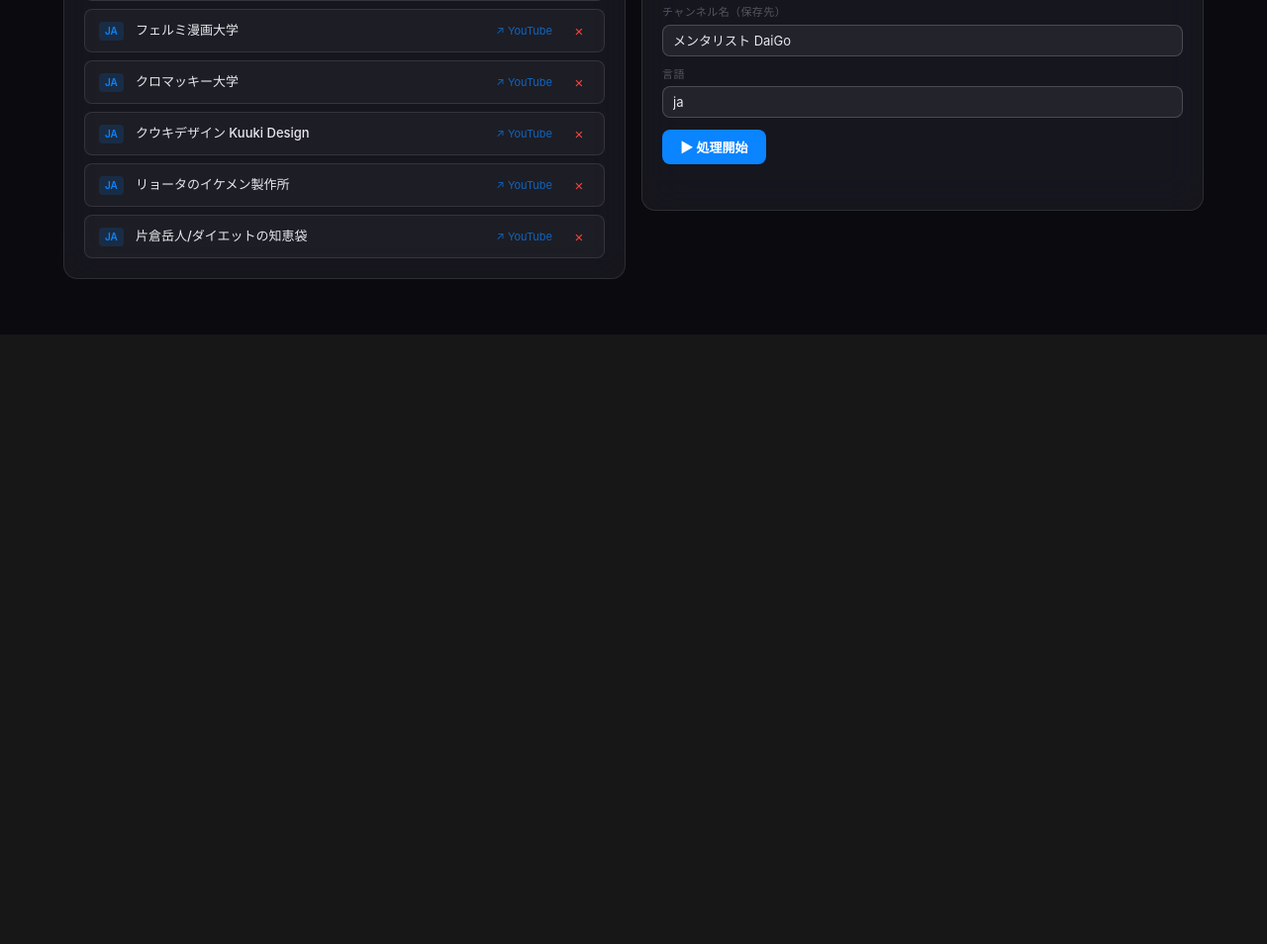
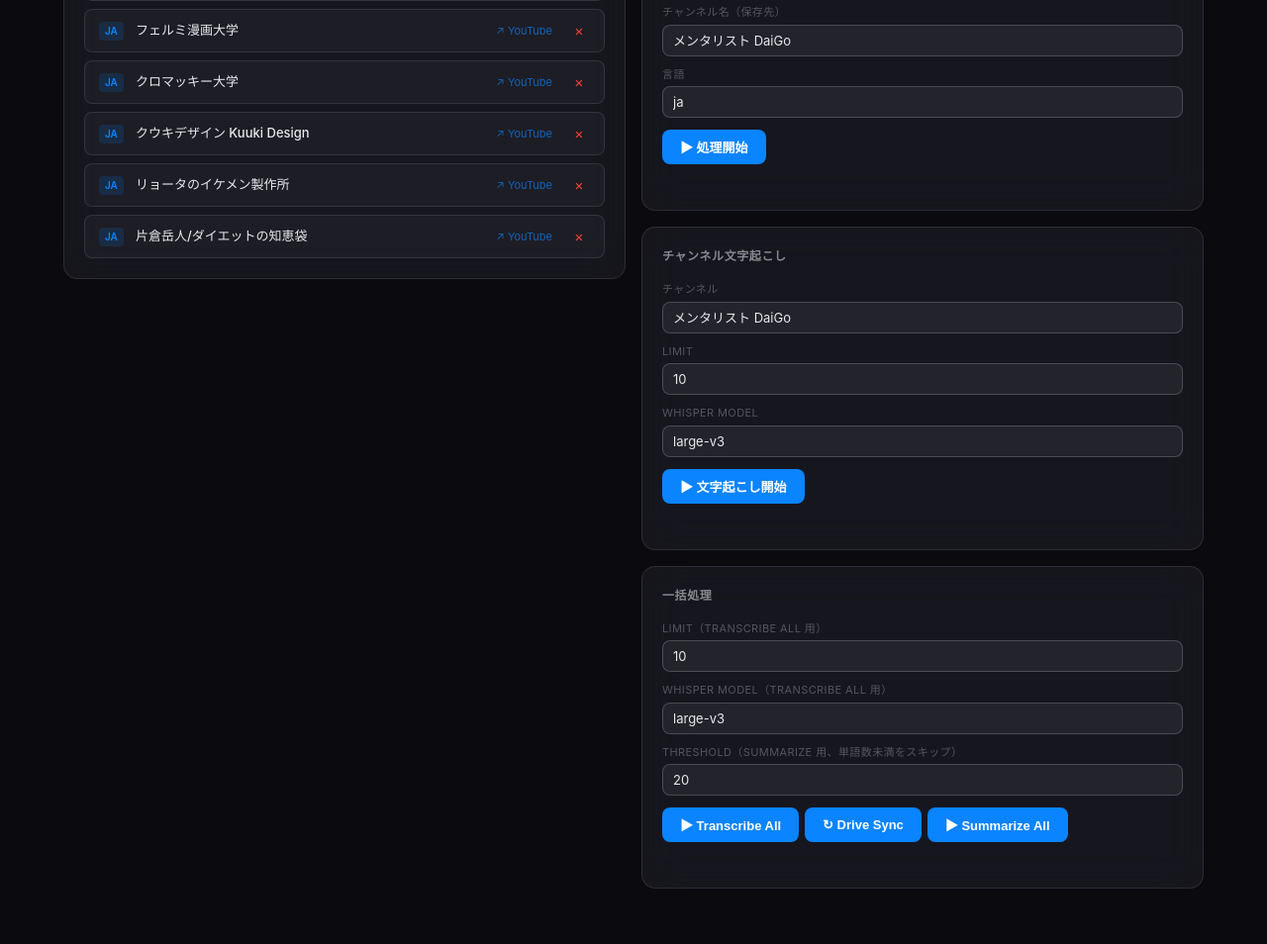
Before and after one commit to YOSHIHIDEShimoji/yt-learn, a FastAPI app: page / in a window 1280 px wide. Shown: the part 755-1709 px from the top of the page at 99% size. Before the commit the page ends 1093 px from the top, so only its background shows below. Run offline with FastAPI, Linux system fonts and the light colour scheme.

Commit message:
feat: HOME タブに全 CLI コマンドパネルを追加
transcribe.py channel/all/sync と summarize.py all を
HOME タブから直接実行可能に。各コマンドは logs/ 以下にログ出力。

- チャンネル文字起こし: チャンネル選択 + limit/model オプション
- 一括処理: Transcribe All / Drive Sync / Summarize All ボタン
- stopRun の confirm() を showConfirm に統一
- _updateChannelSelect が #tr-channel も同期更新するよう変更

```diff
--- a/portal/main.py
+++ b/portal/main.py
@@ -536,3 +536,82 @@ async def process_url(body: ProcessUrlBody):
         return JSONResponse({"error": "URL は必須です"}, status_code=400)
     asyncio.ensure_future(_bg_process_urls(urls, body.channel or "misc", body.lang or "ja"))
     return JSONResponse({"ok": True, "message": f"{len(urls)} 件の処理を開始しました", "count": len(urls)})
+
+
+# ── Phase 2: その他 CLI コマンド ──────────────────────────────────
+
+async def _bg_run_script(args: list[str], log_subdir: str, log_prefix: str) -> None:
+    log_dir = ROOT / "logs" / log_subdir
+    log_dir.mkdir(parents=True, exist_ok=True)
+    log_file = log_dir / f"{datetime.now().strftime('%Y%m%d_%H%M%S')}_{log_prefix}.log"
+    try:
+        f = open(log_file, "wb")
+        proc = await asyncio.create_subprocess_exec(
+            *args, cwd=str(ROOT), stdout=f, stderr=f,
+        )
+        asyncio.ensure_future(_await_and_close(proc, f))
+    except Exception:
+        pass
+
+
+class TranscribeChannelBody(BaseModel):
+    channel: str
+    limit: int = 10
+    model: str = "large-v3"
+
+
+class TranscribeAllBody(BaseModel):
+    limit: int = 10
+    model: str = "large-v3"
+
+
+class TranscribeSyncBody(BaseModel):
+    only: str = ""
+
+
+class SummarizeBody(BaseModel):
+    threshold: int = 20
+
+
+@app.post("/api/transcribe/channel")
+async def transcribe_channel(body: TranscribeChannelBody):
+    channel = body.channel.strip()
+    if not channel:
+        return JSONResponse({"error": "channel は必須です"}, status_code=400)
+    limit = max(1, min(body.limit, 100))
+    model = body.model if body.model in _VALID_MODELS else "large-v3"
+    python = shutil.which("python") or "python3"
+    args = [python, str(ROOT / "transcribe.py"), "channel", channel,
+            "--sort", "popular", "--limit", str(limit), "--model", model]
+    asyncio.ensure_future(_bg_run_script(args, "transcribe", f"ch_{channel[:20]}"))
+    return JSONResponse({"ok": True, "message": f"'{channel}' の文字起こしを開始しました"})
+
+
+@app.post("/api/transcribe/all")
+async def transcribe_all(body: TranscribeAllBody):
+    limit = max(1, min(body.limit, 100))
+    model = body.model if body.model in _VALID_MODELS else "large-v3"
+    python = shutil.which("python") or "python3"
+    args = [python, str(ROOT / "transcribe.py"), "all",
+            "--sort", "popular", "--limit", str(limit), "--model", model]
+    asyncio.ensure_future(_bg_run_script(args, "transcribe", "all"))
+    return JSONResponse({"ok": True, "message": "全チャンネルの文字起こしを開始しました"})
+
+
+@app.post("/api/transcribe/sync")
+async def transcribe_sync(body: TranscribeSyncBody):
+    python = shutil.which("python") or "python3"
+    args = [python, str(ROOT / "transcribe.py"), "sync"]
+    if body.only in ("transcripts", "summaries"):
+        args += ["--only", body.only]
+    asyncio.ensure_future(_bg_run_script(args, "transcribe", "sync"))
+    return JSONResponse({"ok": True, "message": "Drive 同期を開始しました"})
+
+
+@app.post("/api/summarize")
+async def summarize_all(body: SummarizeBody):
+    threshold = max(1, min(body.threshold, 1000))
+    python = shutil.which("python") or "python3"
+    args = [python, str(ROOT / "summarize.py"), "all", "--threshold", str(threshold)]
+    asyncio.ensure_future(_bg_run_script(args, "summarize", "all"))
+    return JSONResponse({"ok": True, "message": "要約を開始しました"})
--- a/portal/static/app.js
+++ b/portal/static/app.js
@@ -55,12 +55,17 @@ document.addEventListener("DOMContentLoaded", () => {
   };
 
   function _updateChannelSelect(channels) {
-    const sel = document.getElementById("proc-channel");
-    if (!sel) return;
-    const prev = sel.value;
-    sel.innerHTML = channels.map(ch => `<option value="${esc(ch.name)}">${esc(ch.name)}</option>`).join("") +
-      `<option value="misc">misc</option>`;
-    if ([...sel.options].some(o => o.value === prev)) sel.value = prev;
+    const optionsHtml = channels.map(ch => `<option value="${esc(ch.name)}">${esc(ch.name)}</option>`).join("");
+    [
+      { id: "proc-channel", extra: `<option value="misc">misc</option>` },
+      { id: "tr-channel",   extra: "" },
+    ].forEach(({ id, extra }) => {
+      const sel = document.getElementById(id);
+      if (!sel) return;
+      const prev = sel.value;
+      sel.innerHTML = optionsHtml + extra;
+      if ([...sel.options].some(o => o.value === prev)) sel.value = prev;
+    });
   }
 
   async function fetchChannelDriveLinks() {
@@ -378,14 +383,15 @@ document.addEventListener("DOMContentLoaded", () => {
   };
 
   window.stopRun = async function() {
-    if (!confirm("autonomous.sh を停止しますか？")) return;
+    const ok = await showConfirm("autonomous.sh を停止しますか？", "停止");
+    if (!ok) return;
     const stopBtn = document.getElementById("run-stop-btn");
     stopBtn.disabled = true;
     try {
       await api("/api/run/stop", 10000, "POST");
       await _updateRunBadge();
     } catch (e) {
-      alert("停止失敗: " + String(e.message));
+      await showConfirm(`停止失敗: ${e.message}`, "OK", false);
     } finally {
       stopBtn.disabled = false;
     }
@@ -414,6 +420,50 @@ document.addEventListener("DOMContentLoaded", () => {
     } finally {
       btn.disabled = false;
     }
+  };
+
+  // ── HOME: CLI コマンド ──────────────────────────────────────
+  async function _runCmd(endpoint, payload, resultId, btnEl) {
+    const resultEl = document.getElementById(resultId);
+    const origText = btnEl.textContent;
+    btnEl.disabled = true;
+    if (resultEl) { resultEl.style.color = "var(--text-dim)"; resultEl.textContent = "送信中…"; }
+    try {
+      const res = await api(endpoint, 30000, "POST", payload);
+      if (resultEl) { resultEl.style.color = "var(--green)"; resultEl.textContent = res.message || "開始しました"; }
+      setTimeout(() => switchTab("logs"), 800);
+    } catch (e) {
+      if (resultEl) { resultEl.style.color = "var(--err)"; resultEl.textContent = String(e.message) || "エラー"; }
+    } finally {
+      btnEl.disabled = false; btnEl.textContent = origText;
+    }
+  }
+
+  window.transcribeChannel = async function() {
+    const channel = document.getElementById("tr-channel").value;
+    const limit   = parseInt(document.getElementById("tr-limit").value) || 10;
+    const model   = document.getElementById("tr-model").value;
+    const btn     = event.currentTarget;
+    if (!channel) return;
+    await _runCmd("/api/transcribe/channel", { channel, limit, model }, "tr-channel-result", btn);
+  };
+
+  window.transcribeAll = async function() {
+    const limit = parseInt(document.getElementById("batch-limit").value) || 10;
+    const model = document.getElementById("batch-model").value;
+    const btn   = event.currentTarget;
+    await _runCmd("/api/transcribe/all", { limit, model }, "batch-result", btn);
+  };
+
+  window.transcribeSync = async function() {
+    const btn = event.currentTarget;
+    await _runCmd("/api/transcribe/sync", {}, "batch-result", btn);
+  };
+
+  window.summarizeAll = async function() {
+    const threshold = parseInt(document.getElementById("batch-threshold").value) || 20;
+    const btn       = event.currentTarget;
+    await _runCmd("/api/summarize", { threshold }, "batch-result", btn);
   };
 
   // ── HOME: チャンネル管理モーダル ────────────────────────────
--- a/portal/templates/index.html
+++ b/portal/templates/index.html
@@ -105,6 +105,66 @@
             <button id="proc-submit-btn" class="btn-primary" onclick="processUrl()">▶ 処理開始</button>
           </div>
           <div id="proc-result" class="proc-result"></div>
+        </div>
+
+        <!-- チャンネル文字起こし -->
+        <div class="card">
+          <div class="card-title">チャンネル文字起こし</div>
+          <div class="run-form">
+            <div class="form-row">
+              <label class="form-label">チャンネル</label>
+              <select id="tr-channel" class="form-input"></select>
+            </div>
+            <div class="form-row">
+              <label class="form-label">Limit</label>
+              <input id="tr-limit" type="number" class="form-input" value="10" min="1" max="100">
+            </div>
+            <div class="form-row">
+              <label class="form-label">Whisper Model</label>
+              <select id="tr-model" class="form-input">
+                <option value="large-v3">large-v3</option>
+                <option value="large-v3-turbo">large-v3-turbo</option>
+                <option value="medium">medium</option>
+                <option value="small">small</option>
+                <option value="tiny">tiny</option>
+              </select>
+            </div>
+          </div>
+          <div class="run-btns">
+            <button class="btn-primary" onclick="transcribeChannel()">▶ 文字起こし開始</button>
+          </div>
+          <div id="tr-channel-result" class="proc-result"></div>
+        </div>
+
+        <!-- 一括処理 -->
+        <div class="card">
+          <div class="card-title">一括処理</div>
+          <div class="run-form">
+            <div class="form-row">
+              <label class="form-label">Limit（transcribe all 用）</label>
+              <input id="batch-limit" type="number" class="form-input" value="10" min="1" max="100">
+            </div>
+            <div class="form-row">
+              <label class="form-label">Whisper Model（transcribe all 用）</label>
+              <select id="batch-model" class="form-input">
+                <option value="large-v3">large-v3</option>
+                <option value="large-v3-turbo">large-v3-turbo</option>
+                <option value="medium">medium</option>
+                <option value="small">small</option>
+                <option value="tiny">tiny</option>
+              </select>
+            </div>
+            <div class="form-row">
+              <label class="form-label">Threshold（summarize 用、単語数未満をスキップ）</label>
+              <input id="batch-threshold" type="number" class="form-input" value="20" min="1" max="1000">
+            </div>
+          </div>
+          <div class="run-btns" style="flex-wrap:wrap;gap:6px">
+            <button class="btn-primary" onclick="transcribeAll()">▶ Transcribe All</button>
+            <button class="btn-primary" onclick="transcribeSync()">↻ Drive Sync</button>
+            <button class="btn-primary" onclick="summarizeAll()">▶ Summarize All</button>
+          </div>
+          <div id="batch-result" class="proc-result"></div>
         </div>
       </div>
     </div>
```
